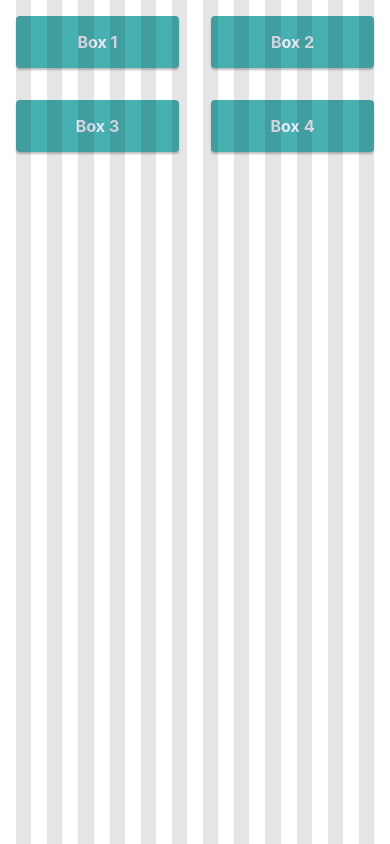
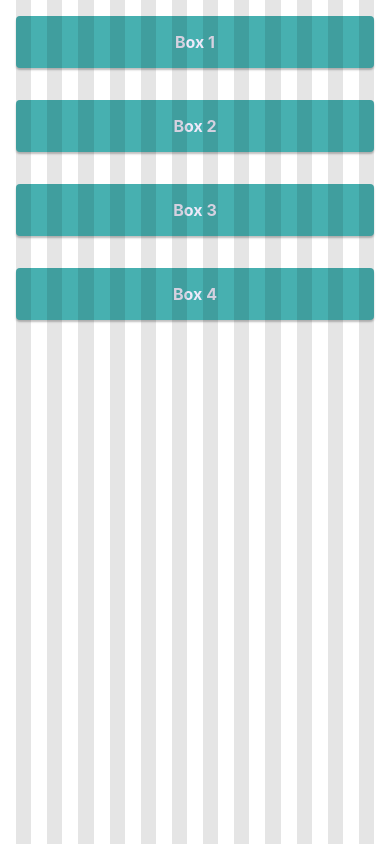
Before and after one commit to KenwayTheGreat/react-typescript-storybook-scss, a React (Create React App) app: page / in a window 390 px wide. Built offline with nearby package versions, Linux system fonts and the light colour scheme.

Commit message:
Added screen breakpoints.

```diff
--- a/src/App.tsx
+++ b/src/App.tsx
@@ -8,19 +8,19 @@
     <div className="App" style={{ margin: '16px', position: 'relative' }}>
       <GridRuler spacing={'sm'} />
       <Grid container spacing="md" >
-        <Grid item cols={6}>
+        <Grid item xs={12} sm={6} md={4} lg={3}>
           <Box>Box 1 </Box>
         </Grid>
 
-        <Grid item cols={6}>
+        <Grid item xs={12} sm={6} md={4} lg={3}>
           <Box>Box 2 </Box>
         </Grid>
 
-        <Grid item cols={6}>
+        <Grid item xs={12} sm={6} md={4} lg={3}>
           <Box>Box 3 </Box>
         </Grid>
 
-        <Grid item cols={6}>
+        <Grid item xs={12} sm={6} md={4} lg={3}>
           <Box>Box 4 </Box>
         </Grid>
       </Grid>
--- a/src/Components/Grid/Grid.module.scss
+++ b/src/Components/Grid/Grid.module.scss
@@ -1,4 +1,14 @@
 $spacing : ('sm':8px, 'md':16px, 'lg':24px);
+
+$breakpoints: ('sm': 600px,
+  'md': 960px,
+  'lg':1280px);
+
+@mixin breakpoint($name) {
+  @media screen and (min-width: map-get($breakpoints, $name)) {
+    @content
+  }
+}
 
 .Grid {
   &_container {
@@ -11,8 +21,16 @@
   }
 
   @for $i from 1 to 13 {
-    &_cols_#{$i} {
+    &_xs_#{$i} {
       flex-basis: $i / 12 * 100%;
+    }
+  }
+
+  @include breakpoint("sm") {
+    @for $i from 1 to 13 {
+      &_sm_#{$i} {
+        flex-basis: $i / 12 * 100%;
+      }
     }
   }
 
--- a/src/Components/Grid/Grid.tsx
+++ b/src/Components/Grid/Grid.tsx
@@ -9,13 +9,19 @@
   children: ReactNode,
   container?: boolean,
   item?: boolean,
-  cols?: Cols,
+  xs?: Cols,
+  sm?: Cols,
+  md?: Cols,
+  lg?: Cols,
   spacing?: Spacing
-}> = ({ children, container, item, cols, spacing }) => {
+}> = ({ children, container, item, xs, sm, md, lg, spacing }) => {
   const cn = classNames({
     [styles.Grid_container]: container,
     [styles.Grid_item]: item,
-    [styles[`Grid_cols_${cols}`]]: cols,
+    [styles[`Grid_xs_${xs}`]]: xs,
+    [styles[`Grid_sm_${sm}`]]: sm,
+    [styles[`Grid_md_${md}`]]: md,
+    [styles[`Grid_cols_${lg}`]]: lg,
     [styles[`Grid_spacing_${spacing}`]]: spacing
   });
   return <div className={cn}>{children}</div>
```
